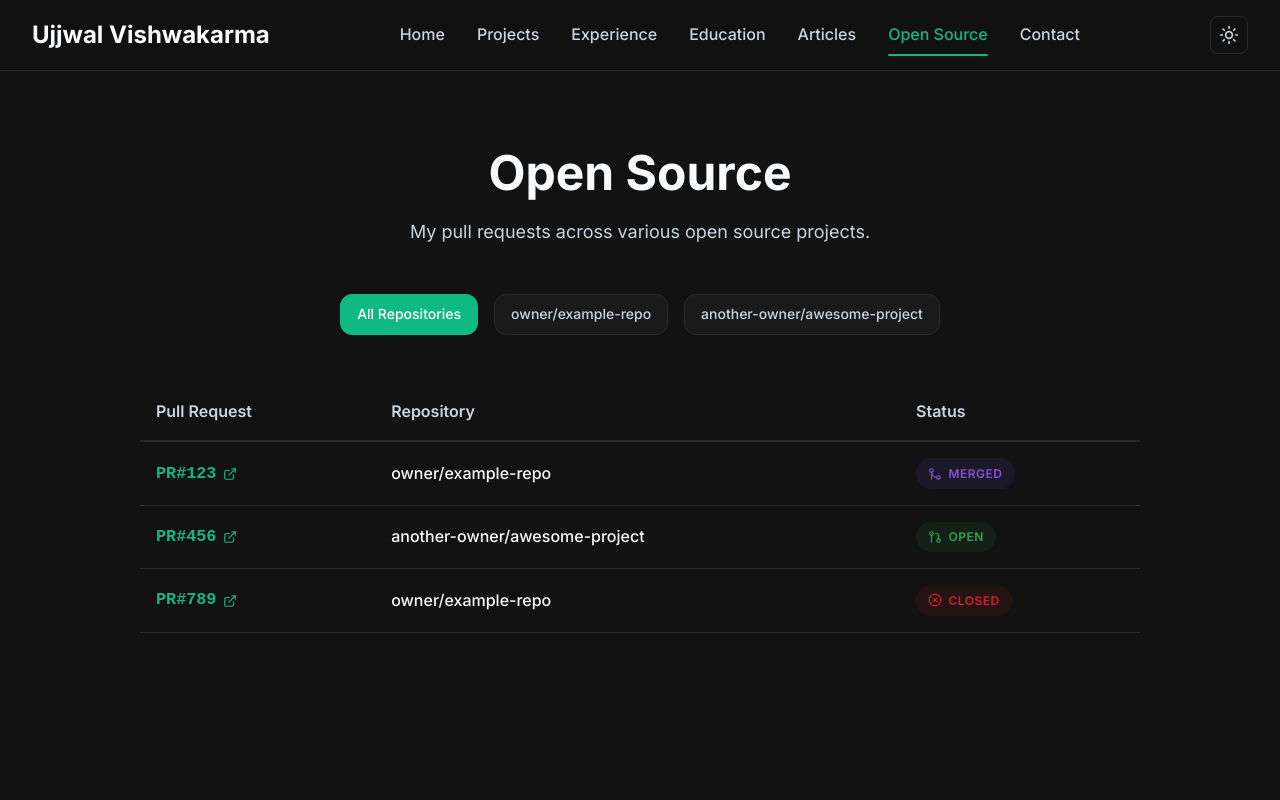
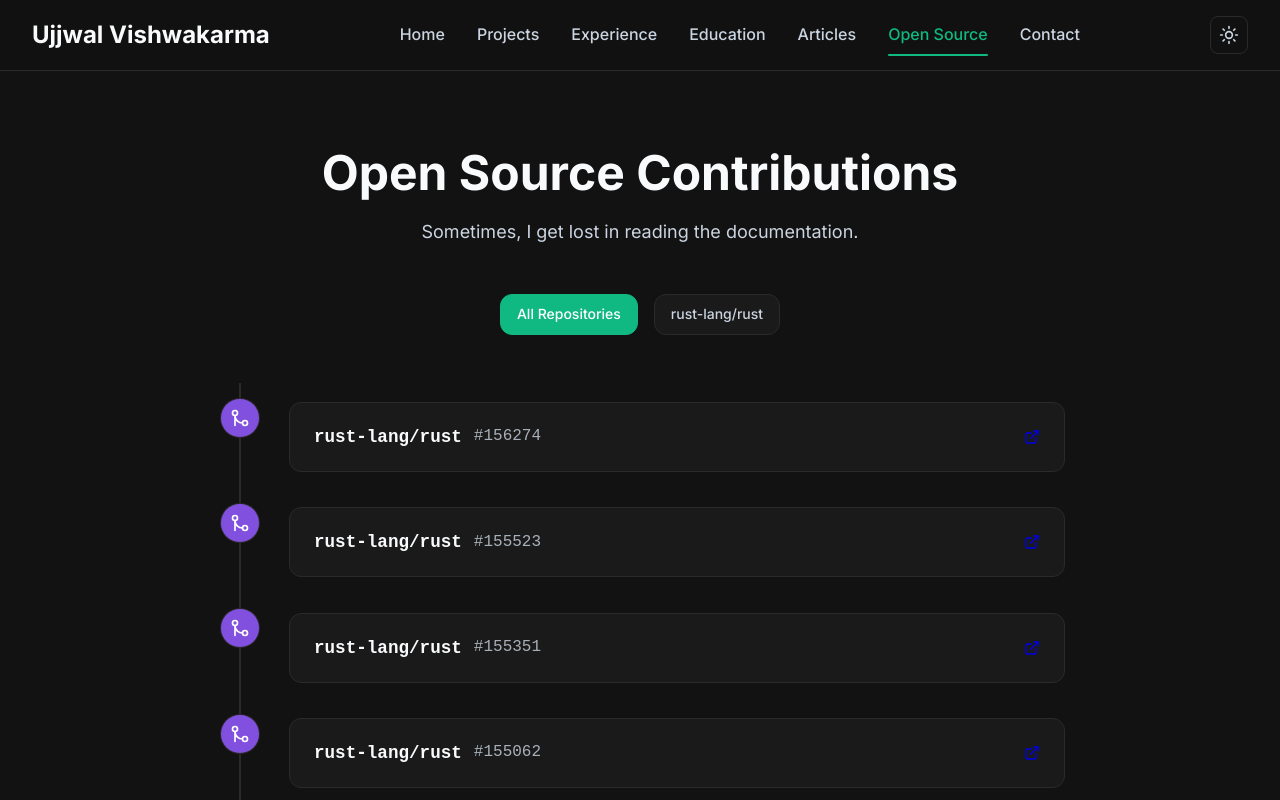
Before and after one commit to ujjwalvishwakarma2006/ujjwalvishwakarma2006.github.io, a React (Vite) app: page /open-source in a window 1280 px wide. Shown: the top 800 px of the page. Built offline with nearby package versions, Linux system fonts and the light colour scheme.

Commit message:
Update opensource status

```diff
--- a/src/data/portfolioData.json
+++ b/src/data/portfolioData.json
@@ -430,22 +430,36 @@
   ],
   "openSource": [
     {
-      "number": 123,
-      "repo": "owner/example-repo",
       "status": "merged",
-      "url": "https://github.com/owner/example-repo/pull/123"
+      "url": "https://github.com/rust-lang/rust/pull/154506"
     },
     {
-      "number": 456,
-      "repo": "another-owner/awesome-project",
-      "status": "open",
-      "url": "https://github.com/another-owner/awesome-project/pull/456"
+      "status": "merged",
+      "url": "https://github.com/rust-lang/rust/pull/154386"
     },
     {
-      "number": 789,
-      "repo": "owner/example-repo",
-      "status": "closed",
-      "url": "https://github.com/owner/example-repo/pull/789"
+      "status": "merged",
+      "url": "https://github.com/rust-lang/rust/pull/154425"
+    },
+    {
+      "status": "merged",
+      "url": "https://github.com/rust-lang/rust/pull/154167"
+    },
+    {
+      "status": "merged",
+      "url": "https://github.com/rust-lang/rust/pull/155351"
+    },
+    {
+      "status": "merged",
+      "url": "https://github.com/rust-lang/rust/pull/155523"
+    },
+    {
+      "status": "merged",
+      "url": "https://github.com/rust-lang/rust/pull/155062"
+    },
+    {
+      "status": "merged",
+      "url": "https://github.com/rust-lang/rust/pull/156274"
     }
   ]
 }
--- a/src/pages/OpenSource/OpenSource.css
+++ b/src/pages/OpenSource/OpenSource.css
@@ -47,59 +47,175 @@
   border-color: var(--accent);
 }
 
-/* Table */
-.table-container {
-  max-width: 1000px;
+/* GitHub Style Timeline */
+.pr-timeline {
+  max-width: 850px;
   margin: 0 auto;
-  overflow-x: auto;
+  position: relative;
+  padding: 1rem 0;
 }
 
-.pr-table {
-  width: 100%;
-  border-collapse: collapse;
-  text-align: left;
+.pr-timeline::before {
+  content: '';
+  position: absolute;
+  top: 0;
+  bottom: 0;
+  left: 24px;
+  width: 2px;
+  background: var(--border);
+  z-index: 0;
 }
 
-.pr-table th {
-  padding: 1rem;
-  font-weight: var(--font-weight-semibold);
-  color: var(--text-secondary);
-  border-bottom: 2px solid var(--border);
+.pr-timeline-item {
+  position: relative;
+  display: flex;
+  gap: 1.5rem;
+  margin-bottom: 2rem;
+  z-index: 1;
 }
 
-.pr-row {
-  transition: background-color 0.2s ease;
+.pr-timeline-item:last-child {
+  margin-bottom: 0;
 }
 
-.pr-row:hover {
-  background-color: var(--bg-secondary);
+.pr-timeline-node {
+  flex-shrink: 0;
+  width: 50px;
+  display: flex;
+  justify-content: center;
 }
 
-.pr-table td {
-  padding: 1rem;
-  border-bottom: 1px solid var(--border);
-  vertical-align: middle;
+.pr-timeline-icon {
+  width: 38px;
+  height: 38px;
+  border-radius: 50%;
+  background: var(--bg-primary);
+  display: flex;
+  align-items: center;
+  justify-content: center;
+  border: 2px solid var(--bg-primary);
+  box-shadow: 0 0 0 1px var(--border);
+  position: relative;
+}
+
+.pr-status-color-open .pr-timeline-icon {
+  background: #2da44e;
+  border-color: rgba(45, 164, 78, 0.2);
+  color: white;
+}
+
+.pr-status-color-merged .pr-timeline-icon {
+  background: #8250df;
+  border-color: rgba(130, 80, 223, 0.2);
+  color: white;
+}
+
+.pr-status-color-closed .pr-timeline-icon {
+  background: #cf222e;
+  border-color: rgba(207, 34, 46, 0.2);
+  color: white;
+}
+
+.pr-timeline-content {
+  flex-grow: 1;
+  padding-top: 0.2rem;
+}
+
+.pr-timeline-card {
+  display: flex;
+  justify-content: space-between;
+  align-items: center;
+  background: var(--bg-secondary);
+  border: 1px solid var(--border);
+  padding: 1.25rem 1.5rem;
+  border-radius: var(--border-radius, 8px);
+  text-decoration: none;
+  transition: all 0.3s ease;
+}
+
+.pr-timeline-card:hover {
+  border-color: var(--accent);
+  box-shadow: 0 4px 12px rgba(0, 0, 0, 0.05);
+  transform: translateX(4px);
+}
+
+.pr-card-left {
+  display: flex;
+  align-items: center;
+  gap: 0.75rem;
+  flex-wrap: wrap;
+}
+
+.pr-repo-label {
+  font-family: monospace;
+  font-size: 1.1rem;
+  font-weight: 600;
   color: var(--text-primary);
 }
 
-.pr-link {
-  display: inline-flex;
-  align-items: center;
-  gap: 0.4rem;
-  color: var(--accent);
-  text-decoration: none;
+.pr-number-label {
+  color: var(--text-secondary);
   font-family: monospace;
-  font-size: 1.05rem;
-  font-weight: 600;
+  font-size: 1rem;
+  opacity: 0.8;
 }
 
-.pr-link:hover {
-  text-decoration: underline;
+.pr-card-right {
+  display: flex;
+  align-items: center;
+  gap: 0.5rem;
+  color: var(--text-tertiary);
+  transition: all 0.3s ease;
 }
 
-.pr-repo-cell {
-  font-weight: var(--font-weight-medium);
+.view-pr-text {
+  font-size: 0.85rem;
+  font-weight: 500;
+  opacity: 0;
+  transform: translateX(-10px);
+  transition: all 0.3s ease;
 }
+
+.pr-timeline-card:hover .pr-card-right {
+  color: var(--accent);
+}
+
+.pr-timeline-card:hover .view-pr-text {
+  opacity: 1;
+  transform: translateX(0);
+}
+
+@media (max-width: 600px) {
+  .pr-timeline {
+    padding-left: 0.5rem;
+  }
+
+  .pr-timeline::before {
+    left: 32px;
+  }
+
+  .pr-timeline-item {
+    gap: 1rem;
+  }
+
+  .pr-timeline-card {
+    flex-direction: column;
+    align-items: flex-start;
+    gap: 1rem;
+    padding: 1rem;
+  }
+
+  .pr-card-right {
+    width: 100%;
+    justify-content: flex-end;
+  }
+
+  .view-pr-text {
+    opacity: 1;
+    transform: none;
+  }
+}
+
 
 /* Status Badges */
 .pr-status-badge {
--- a/src/pages/OpenSource/OpenSource.jsx
+++ b/src/pages/OpenSource/OpenSource.jsx
@@ -8,17 +8,42 @@ const OpenSource = () => {
   const { openSource } = portfolioData;
   const [selectedRepo, setSelectedRepo] = useState('All');
 
+  // Parse URLs to extract info and sort
+  const parsedPRs = useMemo(() => {
+    return openSource.map(pr => {
+      try {
+        const urlObj = new URL(pr.url);
+        // Extracts paths without empty strings
+        const pathParts = urlObj.pathname.split('/').filter(Boolean);
+        const org = pathParts[0] || 'Unknown';
+        const repoName = pathParts[1] || 'Unknown';
+        const repo = `${org}/${repoName}`;
+        const number = parseInt(pathParts[3], 10) || 0;
+        return { ...pr, org, repo, number };
+      } catch (e) {
+        return { ...pr, org: 'Unknown', repo: 'Unknown', number: 0 };
+      }
+    }).sort((a, b) => {
+      // Sort by organization alphabetically
+      if (a.org !== b.org) {
+        return a.org.localeCompare(b.org);
+      }
+      // Then sort by most recent PR number descending
+      return b.number - a.number;
+    });
+  }, [openSource]);
+
   // Extract unique repositories
   const repositories = useMemo(() => {
-    const repos = openSource.map(pr => pr.repo);
+    const repos = parsedPRs.map(pr => pr.repo);
     return ['All', ...new Set(repos)];
-  }, [openSource]);
+  }, [parsedPRs]);
 
   // Filter PRs
   const filteredPRs = useMemo(() => {
-    if (selectedRepo === 'All') return openSource;
-    return openSource.filter(pr => pr.repo === selectedRepo);
-  }, [openSource, selectedRepo]);
+    if (selectedRepo === 'All') return parsedPRs;
+    return parsedPRs.filter(pr => pr.repo === selectedRepo);
+  }, [parsedPRs, selectedRepo]);
 
   const containerVariants = {
     hidden: { opacity: 0 },
@@ -26,16 +51,16 @@ const OpenSource = () => {
   };
 
   const itemVariants = {
-    hidden: { opacity: 0, y: 10 },
-    visible: { opacity: 1, y: 0 }
+    hidden: { opacity: 0, x: -20 },
+    visible: { opacity: 1, x: 0 }
   };
 
-  const getStatusDisplay = (status) => {
+  const getStatusIcon = (status) => {
     switch (status.toLowerCase()) {
-      case 'merged': return <span className="pr-status-badge pr-status-merged"><GitMerge size={14} /> Merged</span>;
-      case 'closed': return <span className="pr-status-badge pr-status-closed"><XCircle size={14} /> Closed</span>;
+      case 'merged': return <GitMerge size={20} />;
+      case 'closed': return <XCircle size={20} />;
       case 'open':
-      default: return <span className="pr-status-badge pr-status-open"><GitPullRequest size={14} /> Open</span>;
+      default: return <GitPullRequest size={20} />;
     }
   };
 
@@ -48,8 +73,8 @@ const OpenSource = () => {
     >
       <div className="container">
         <div className="page-header text-center">
-          <h1 className="heading-1">Open Source</h1>
-          <p className="page-subtitle">My pull requests across various open source projects.</p>
+          <h1 className="heading-1">Open Source Contributions</h1>
+          <p className="page-subtitle">Sometimes, I get lost in reading the documentation.</p>
         </div>
 
         <div className="filter-section">
@@ -67,34 +92,48 @@ const OpenSource = () => {
         </div>
 
         <motion.div
-          className="table-container"
+          className="pr-timeline"
           variants={containerVariants}
           initial="hidden"
           animate="visible"
         >
           {filteredPRs.length > 0 ? (
-            <table className="pr-table">
-              <thead>
-                <tr>
-                  <th>Pull Request</th>
-                  <th>Repository</th>
-                  <th>Status</th>
-                </tr>
-              </thead>
-              <tbody>
-                {filteredPRs.map((pr, index) => (
-                  <motion.tr key={index} variants={itemVariants} className="pr-row">
-                    <td>
-                      <a href={pr.url} target="_blank" rel="noopener noreferrer" className="pr-link">
-                        PR#{pr.number} <ExternalLink size={14} />
-                      </a>
-                    </td>
-                    <td className="pr-repo-cell">{pr.repo}</td>
-                    <td>{getStatusDisplay(pr.status)}</td>
-                  </motion.tr>
-                ))}
-              </tbody>
-            </table>
+            filteredPRs.map((pr, index) => {
+              const IconType = getStatusIcon(pr.status);
+
+              return (
+                <motion.div
+                  key={index}
+                  className={`pr-timeline-item pr-status-color-${pr.status.toLowerCase()}`}
+                  variants={itemVariants}
+                >
+                  <div className="pr-timeline-node">
+                    <div className="pr-timeline-icon">
+                      {IconType}
+                    </div>
+                  </div>
+
+                  <div className="pr-timeline-content">
+                    <a
+                      href={pr.url}
+                      target="_blank"
+                      rel="noopener noreferrer"
+                      className="pr-timeline-card"
+                    >
+                      <div className="pr-card-left">
+                        <span className="pr-repo-label">{pr.repo}</span>
+                        <span className="pr-number-label">#{pr.number}</span>
+                      </div>
+
+                      <div className="pr-card-right">
+                        <span className="view-pr-text">View PR</span>
+                        <ExternalLink size={16} />
+                      </div>
+                    </a>
+                  </div>
+                </motion.div>
+              );
+            })
           ) : (
             <div className="no-prs">
               <p>No pull requests found for the selected repository.</p>
```
